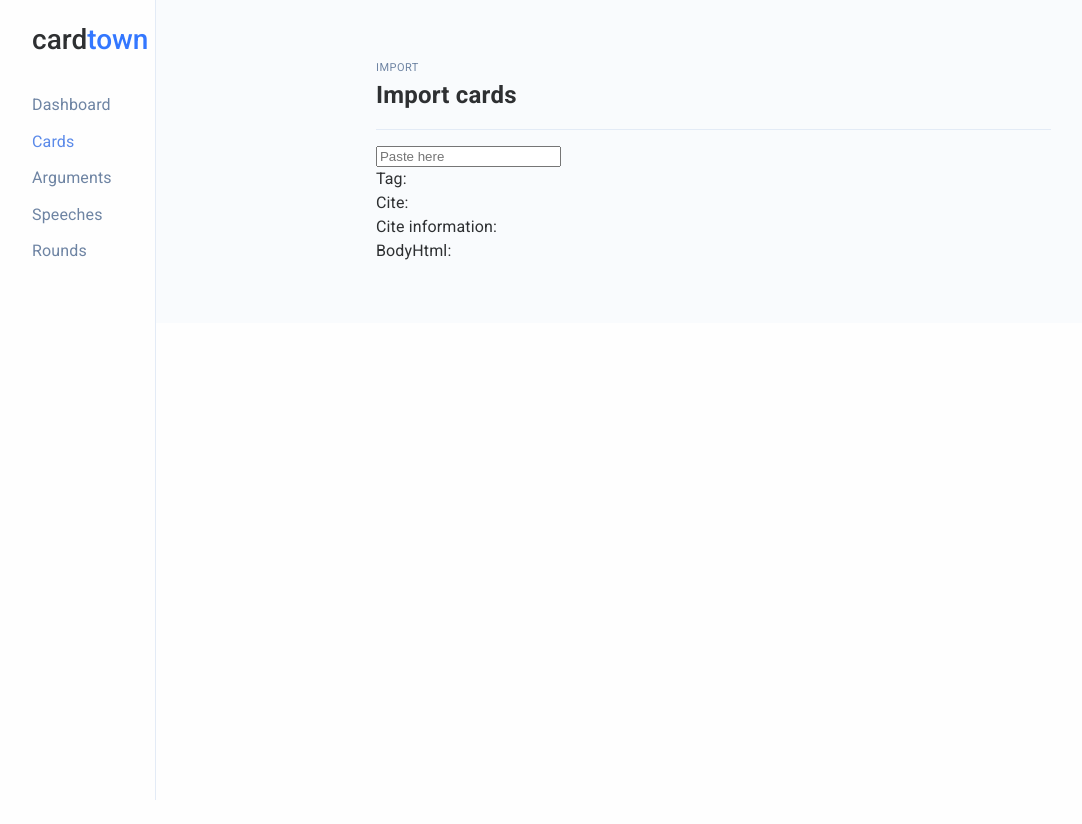
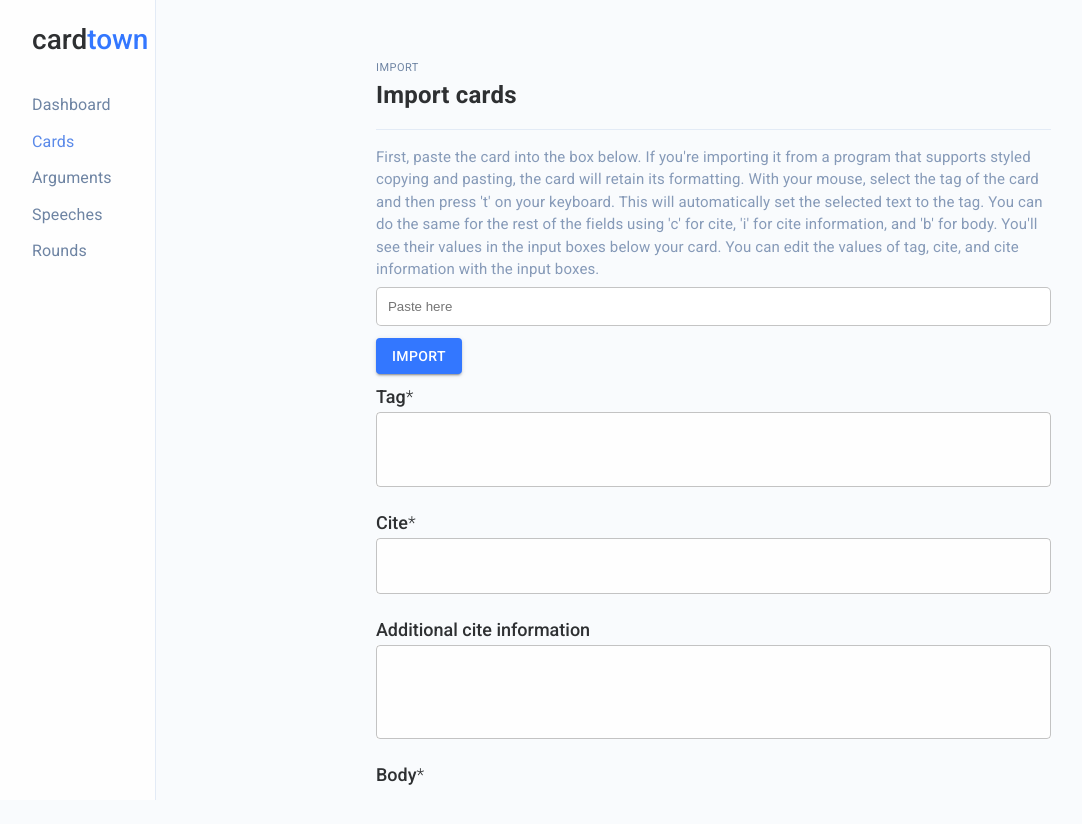
Before and after one commit to ZackMurry/cardtown, a Next.js app in the folder frontend/: page /cards/import in a window 1280 px wide. Shown: the top 824 px of the page, without its empty margins (9-1091 px from the left). Before the commit the page ends 800 px from the top, so only its background shows below. Built offline with nearby package versions, Linux system fonts and the light colour scheme.

Commit message:
Connect /cards/import to the backend and improve styling of it

```diff
--- /dev/null
+++ b/frontend/components/utils/SuccessAlert.js
@@ -0,0 +1,12 @@
+import { Snackbar } from '@material-ui/core'
+import MuiAlert from '@material-ui/lab/Alert'
+
+export default function SuccessAlert({ text, onClose }) {
+  return (
+    <Snackbar open={!!text} autoHideDuration={10000} onClose={() => onClose('')}>
+      <MuiAlert onClose={() => onClose('')} severity='success' elevation={6} variant='filled'>
+        {text}
+      </MuiAlert>
+    </Snackbar>
+  )
+}
--- a/frontend/pages/cards/import.js
+++ b/frontend/pages/cards/import.js
@@ -1,9 +1,15 @@
-import { Typography } from '@material-ui/core'
-import { useEffect, useRef, useState } from 'react'
+import { Button, TextField, Typography } from '@material-ui/core'
+import Cookie from 'js-cookie'
+import { useEffect, useMemo, useRef, useState } from 'react'
 import DashboardSidebar from '../../components/dash/DashboardSidebar'
 import BlackText from '../../components/utils/BlackText'
+import ErrorAlert from '../../components/utils/ErrorAlert'
 import useWindowSize from '../../components/utils/hooks/useWindowSize'
+import SuccessAlert from '../../components/utils/SuccessAlert'
 import theme from '../../components/utils/theme'
+import styles from '../../styles/ImportCards.module.css'
+
+const IMPORT_SUCCESS_TEXT = 'Card successfully imported'
 
 // this simply doesn't support exporting to draft-js, and it'd be hard to make it
 // if the user wants to edit a card, ig a warning will be shown and it will be imported to
@@ -16,6 +22,10 @@ export default function ImportCards() {
   const [ cite, setCite ] = useState('')
   const [ citeInformation, setCiteInformation ] = useState('')
   const [ bodyHtml, setBodyHtml ] = useState('')
+
+  const [ feedbackText, setFeedbackText ] = useState('')
+
+  const jwt = useMemo(() => Cookie.get('jwt'), [ ])
 
   useEffect(() => {
     const processPaste = (elem, pastedData) => {
@@ -57,6 +67,7 @@ export default function ImportCards() {
       return true
     }
 
+    // zero shame: the pasting mechanism is straight from stackoverflow
     pasteInputRef.current.addEventListener('paste', handlePaste)
     return () => pasteInputRef.current?.removeEventListener('paste', handlePaste)
   }, [ ])
@@ -71,19 +82,43 @@ export default function ImportCards() {
     } else if (e.key === 'i') {
       setCiteInformation(window.getSelection().toString())
     } else if (e.key === 'b') {
-      // selection range
       const range = window.getSelection().getRangeAt(0)
-      // plain text of selected range (if you want it w/o html)
-      const text = window.getSelection()
-      // document fragment with html for selection
       const fragment = range.cloneContents()
-      // make new element, insert document fragment, then get innerHTML!
       const div = document.createElement('div')
       div.appendChild(fragment.cloneNode(true))
-      // your document fragment to a string (w/ html)! (yay!)
       const html = div.innerHTML
       setBodyHtml(html)
     }
+  }
+
+  const handleSubmit = async e => {
+    e.preventDefault()
+
+    if (tag === '' || cite === '' || bodyHtml === '') {
+      setFeedbackText('Your card must contain a tag, a cite, and a body.')
+      return
+    }
+
+    const response = await fetch('/api/v1/cards', {
+      method: 'POST',
+      headers: { Authorization: `Bearer ${jwt}`, 'Content-Type': 'application/json' },
+      body: JSON.stringify({
+        tag,
+        cite,
+        citeInformation,
+        bodyHtml,
+        bodyDraft: 'IMPORTED CARD -- NO DRAFT BODY'
+      })
+    })
+    if (response.ok) {
+      setTag('')
+      setCite('')
+      setCiteInformation('')
+      setBodyHtml('')
+      setPData('')
+      setFeedbackText(IMPORT_SUCCESS_TEXT)
+    }
+
   }
 
   return (
@@ -120,7 +155,20 @@ export default function ImportCards() {
             />
           </div>
           <div>
-            <input ref={pasteInputRef} type='text' placeholder='Paste here' />
+            <Typography color='textSecondary' id='tagDescription' style={{ fontSize: 15, margin: '6px 0' }}>
+              First, paste the card into the box below. If you're importing it from a program that supports styled copying and pasting,
+              the card will retain its formatting. With your mouse, select the tag of the card and then press 't' on your keyboard. This will automatically
+              set the selected text to the tag. You can do the same for the rest of the fields using 'c' for cite, 'i' for cite information, and 'b' for body.
+              You'll see their values in the input boxes below your card. You can edit the values of tag, cite, and cite information with the input boxes.
+            </Typography>
+          </div>
+          <div>
+            <input
+              ref={pasteInputRef}
+              type='text'
+              placeholder='Paste here'
+              className={styles['paste-card-input']}
+             />
             <div
               // eslint-disable-next-line jsx-a11y/no-noninteractive-tabindex
               tabIndex={0}
@@ -129,24 +177,107 @@ export default function ImportCards() {
               onKeyDown={handleKeyDown}
             />
           </div>
-          <div>
-            <Typography>
-              Tag:
-              {` ${tag}`}
-            </Typography>
-            <Typography>
-              Cite:
-              {` ${cite}`}
-            </Typography>
-            <Typography>
-              Cite information:
-              {` ${citeInformation}`}
-            </Typography>
-            <Typography>
-              BodyHtml:
-              {` ${bodyHtml}`}
-            </Typography>
-          </div>
+          <form onSubmit={handleSubmit}>
+            <Button style={{ margin: '1.5vh 0' }} type='submit' variant='contained' color='primary'>
+              Import
+            </Button>
+            {/* tag */}
+            <div>
+              <label htmlFor='tag' id='tagLabel'>
+                <BlackText variant='h3' style={{ fontSize: 18, fontWeight: 500, marginBottom: 5 }}>
+                  Tag
+                  <span style={{ fontWeight: 300 }}>
+                    *
+                  </span>
+                </BlackText>
+              </label>
+              <TextField
+                id='tag'
+                variant='outlined'
+                value={tag}
+                onChange={e => setTag(e.target.value)}
+                style={{ width: '100%', backgroundColor: theme.palette.secondary.main }}
+                multiline
+                rows={2}
+                rowsMax={5}
+                InputProps={{
+                  inputProps: {
+                    name: 'tag',
+                    'aria-labelledby': 'tagLabel',
+                    'aria-describedby': 'tagDescription'
+                  }
+                }}
+              />
+            </div>
+
+            {/* cite */}
+            <div style={{ marginTop: 25 }}>
+              <label htmlFor='cite' id='citeLabel'>
+                <BlackText variant='h3' style={{ fontSize: 18, fontWeight: 500, marginBottom: 5 }}>
+                  Cite
+                  <span style={{ fontWeight: 300 }}>
+                    *
+                  </span>
+                </BlackText>
+              </label>
+              <TextField
+                variant='outlined'
+                value={cite}
+                onChange={e => setCite(e.target.value)}
+                style={{ width: '100%', backgroundColor: theme.palette.secondary.main }}
+                InputProps={{
+                  inputProps: {
+                    name: 'cite',
+                    'aria-labelledby': 'citeLabel',
+                    'aria-describedby': 'citeDescription'
+                  }
+                }}
+              />
+            </div>
+
+            {/* cite information */}
+            <div style={{ marginTop: 25 }}>
+              <label htmlFor='citeInfo' id='citeInfoLabel'>
+                <BlackText variant='h3' style={{ fontSize: 18, fontWeight: 500, marginBottom: 5 }}>
+                  Additional cite information
+                </BlackText>
+              </label>
+              <TextField
+                variant='outlined'
+                value={citeInformation}
+                onChange={e => setCiteInformation(e.target.value)}
+                style={{ width: '100%', backgroundColor: theme.palette.secondary.main }}
+                multiline
+                rowsMax={5}
+                rows={3}
+                InputProps={{
+                  inputProps: {
+                    name: 'citeInfo',
+                    'aria-labelledby': 'citeInfoLabel',
+                    'aria-describedby': 'citeInfoDescription'
+                  }
+                }}
+              />
+            </div>
+
+            {/* body */}
+            <div style={{ marginTop: 25 }}>
+              <BlackText variant='h3' style={{ fontSize: 18, fontWeight: 500 }}>
+                Body
+                <span style={{ fontWeight: 300 }}>
+                  *
+                </span>
+              </BlackText>
+              <div dangerouslySetInnerHTML={{ __html: bodyHtml }} />
+            </div>
+          </form>
+          {
+            feedbackText && (
+              feedbackText === IMPORT_SUCCESS_TEXT
+                ? <SuccessAlert text={feedbackText} onClose={() => setFeedbackText('')} />
+                : <ErrorAlert text={feedbackText} onClose={() => setFeedbackText('')} />
+            )
+          }
         </div>
       </div>
     </div>
--- /dev/null
+++ b/frontend/styles/ImportCards.module.css
@@ -0,0 +1,12 @@
+.paste-card-input {
+    width: 100%;
+    padding: 11px;
+    border: 1px solid rgba(0, 0, 0, 0.23);
+    border-radius: 5px;
+    outline: none;
+}
+
+.paste-card-input:focus {
+    border: 2px solid #3377FF; /* theme.palette.primary.main */
+    padding: 10px;
+}
```
